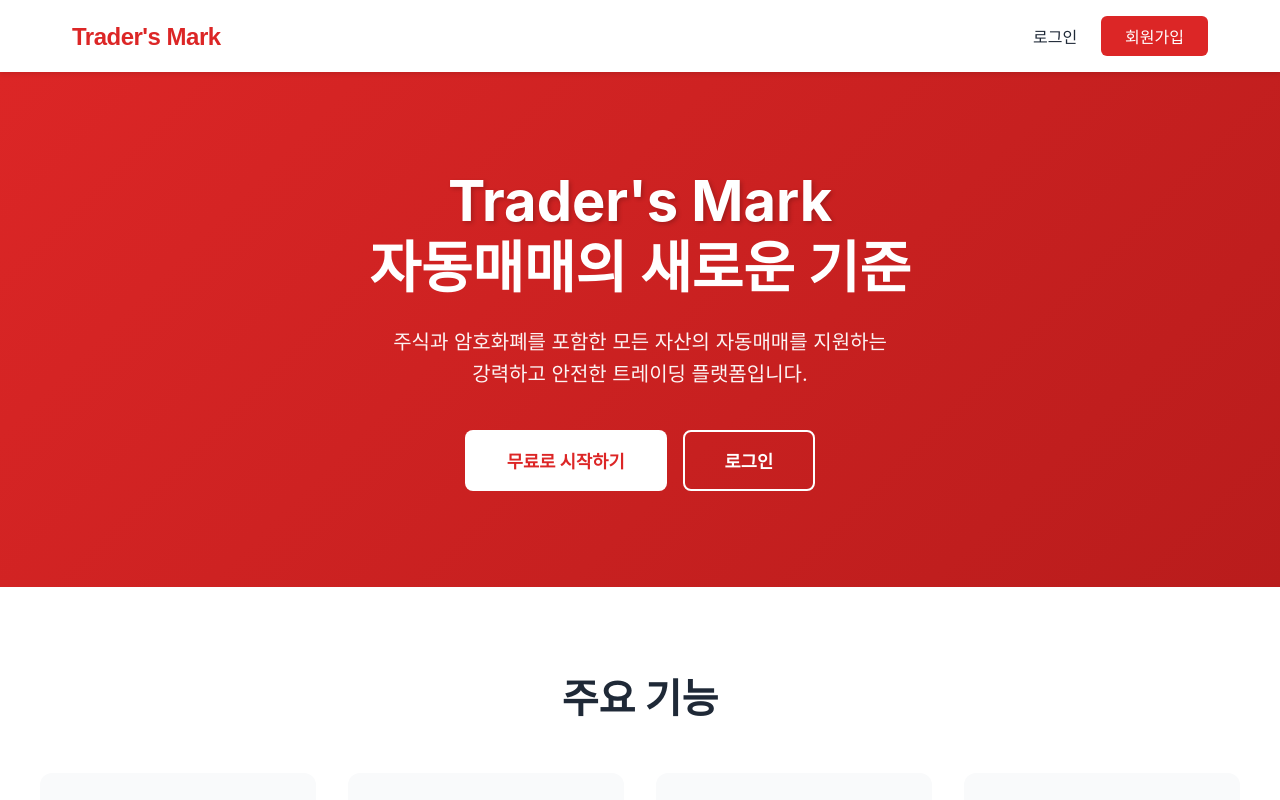
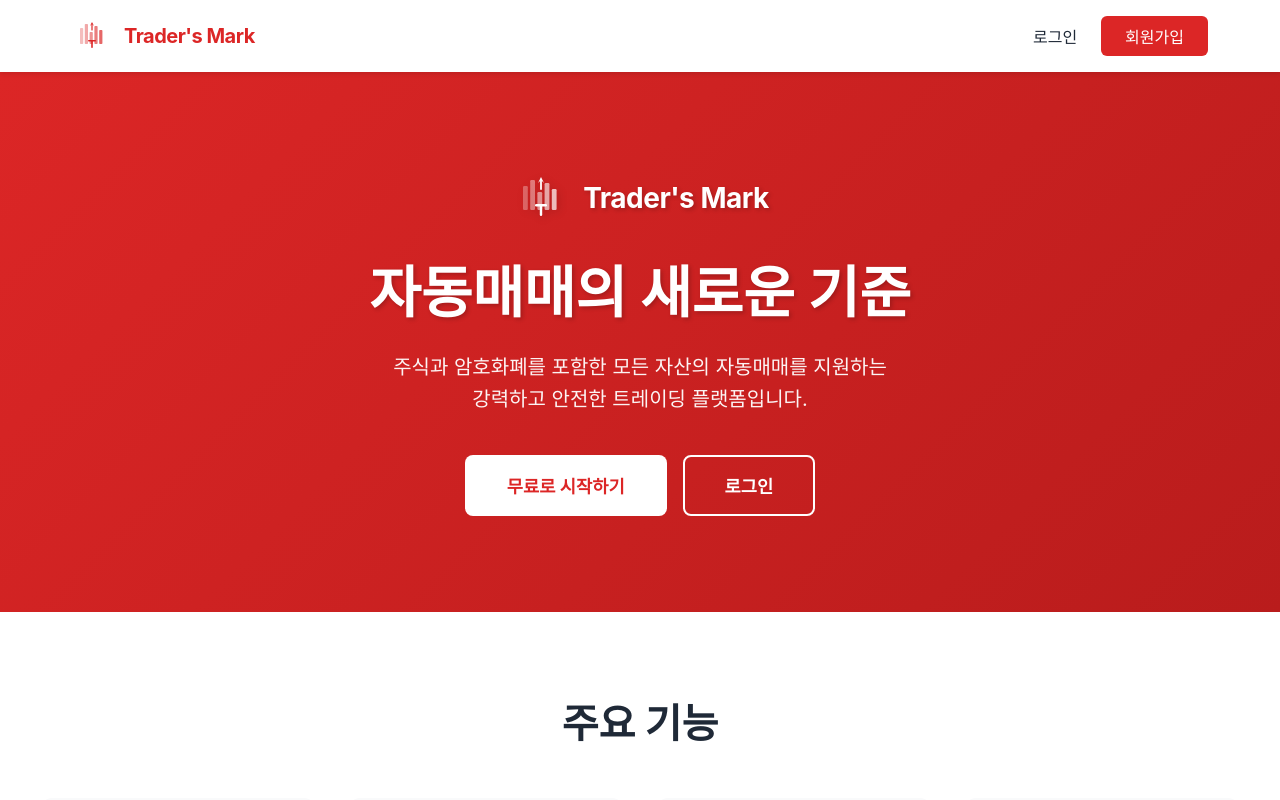
Before and after one commit to as950118/auto-trade-view, a React (Vite) app: page / in a window 1280 px wide. Shown: the top 800 px of the page. Built offline with nearby package versions, Linux system fonts and the light colour scheme; no server answers.

Commit message:
[feat] logo
로고 제작

```diff
--- a/index.html
+++ b/index.html
@@ -2,7 +2,7 @@
 <html lang="ko">
   <head>
     <meta charset="UTF-8" />
-    <link rel="icon" type="image/svg+xml" href="/vite.svg" />
+    <link rel="icon" type="image/svg+xml" href="/favicon.svg" />
     <meta name="viewport" content="width=device-width, initial-scale=1.0" />
     <title>Trader's Mark - 자동매매 플랫폼</title>
   </head>
--- /dev/null
+++ b/src/components/Logo.css
@@ -0,0 +1,56 @@
+.logo {
+  display: flex;
+  align-items: center;
+  gap: 0.75rem;
+  text-decoration: none;
+  color: inherit;
+}
+
+.logo-icon {
+  flex-shrink: 0;
+}
+
+.logo-small .logo-icon {
+  width: 32px;
+  height: 32px;
+}
+
+.logo-medium .logo-icon {
+  width: 40px;
+  height: 40px;
+}
+
+.logo-large .logo-icon {
+  width: 60px;
+  height: 60px;
+}
+
+.logo-text {
+  font-weight: bold;
+  color: var(--brand-red);
+  font-size: 1.25rem;
+  letter-spacing: -0.5px;
+  white-space: nowrap;
+}
+
+.logo-small .logo-text {
+  font-size: 1rem;
+}
+
+.logo-medium .logo-text {
+  font-size: 1.25rem;
+}
+
+.logo-large .logo-text {
+  font-size: 1.75rem;
+}
+
+@media (max-width: 768px) {
+  .logo-text {
+    font-size: 1rem;
+  }
+
+  .logo-large .logo-text {
+    font-size: 1.5rem;
+  }
+}
--- /dev/null
+++ b/src/components/Logo.jsx
@@ -0,0 +1,45 @@
+import './Logo.css'
+
+const Logo = ({ size = 'medium', showText = true, color = 'red' }) => {
+  const sizeClass = `logo-${size}`
+  const iconColor = color === 'white' ? '#ffffff' : '#dc2626'
+
+  return (
+    <div className={`logo ${sizeClass}`}>
+      <svg
+        className="logo-icon"
+        viewBox="0 0 100 100"
+        fill="none"
+        xmlns="http://www.w3.org/2000/svg"
+      >
+        {/* 차트 그래프 배경 */}
+        <rect x="20" y="30" width="8" height="40" fill={iconColor} opacity="0.3" rx="2" />
+        <rect x="32" y="20" width="8" height="50" fill={iconColor} opacity="0.4" rx="2" />
+        <rect x="44" y="40" width="8" height="30" fill={iconColor} opacity="0.5" rx="2" />
+        <rect x="56" y="25" width="8" height="45" fill={iconColor} opacity="0.6" rx="2" />
+        <rect x="68" y="35" width="8" height="35" fill={iconColor} opacity="0.7" rx="2" />
+
+        {/* 상승 화살표 */}
+        <path
+          d="M 50 15 L 45 25 L 50 20 L 55 25 Z"
+          fill={iconColor}
+        />
+        <path
+          d="M 50 20 L 50 35"
+          stroke={iconColor}
+          strokeWidth="3"
+          strokeLinecap="round"
+        />
+
+        {/* T 마크 (Trader's Mark) */}
+        <rect x="40" y="60" width="20" height="4" fill={iconColor} rx="2" />
+        <rect x="48" y="60" width="4" height="20" fill={iconColor} rx="2" />
+      </svg>
+      {showText && (
+        <span className="logo-text">Trader's Mark</span>
+      )}
+    </div>
+  )
+}
+
+export default Logo
--- a/src/components/Navbar.jsx
+++ b/src/components/Navbar.jsx
@@ -1,5 +1,6 @@
 import { Link, useNavigate } from 'react-router-dom'
 import { useAuth } from '../contexts/AuthContext.jsx'
+import Logo from './Logo.jsx'
 import './Navbar.css'
 
 const Navbar = () => {
@@ -15,7 +16,7 @@ const Navbar = () => {
     <nav className="navbar">
       <div className="navbar-container">
         <Link to="/" className="navbar-brand">
-          <span className="brand-name">Trader's Mark</span>
+          <Logo size="medium" showText={true} />
         </Link>
         <div className="navbar-menu">
           {user ? (
--- a/src/pages/LandingPage.css
+++ b/src/pages/LandingPage.css
@@ -20,11 +20,32 @@
   margin: 0 auto;
 }
 
+.hero-logo {
+  margin-bottom: 2rem;
+  display: flex;
+  justify-content: center;
+}
+
+.hero-logo .logo {
+  color: white;
+}
+
+.hero-logo .logo-text {
+  color: white;
+  text-shadow: 2px 2px 4px rgba(0, 0, 0, 0.2);
+}
+
+.hero-logo .logo-icon {
+  filter: drop-shadow(2px 2px 4px rgba(0, 0, 0, 0.2));
+}
+
 .hero-title {
   font-size: 3.5rem;
   font-weight: bold;
   margin-bottom: 1.5rem;
   line-height: 1.2;
+  color: white;
+  text-shadow: 2px 2px 4px rgba(0, 0, 0, 0.2);
 }
 
 .brand-highlight {
--- a/src/pages/LandingPage.jsx
+++ b/src/pages/LandingPage.jsx
@@ -1,6 +1,7 @@
 import { Link } from 'react-router-dom'
 import { useAuth } from '../contexts/AuthContext.jsx'
 import Navbar from '../components/Navbar.jsx'
+import Logo from '../components/Logo.jsx'
 import './LandingPage.css'
 
 const LandingPage = () => {
@@ -12,9 +13,10 @@ const LandingPage = () => {
       <main className="landing-main">
         <section className="hero">
           <div className="hero-content">
+            <div className="hero-logo">
+              <Logo size="large" showText={true} color="white" />
+            </div>
             <h1 className="hero-title">
-              <span className="brand-highlight">Trader's Mark</span>
-              <br />
               자동매매의 새로운 기준
             </h1>
             <p className="hero-description">
```
Also changed, not shown: public/favicon.svg (added).
